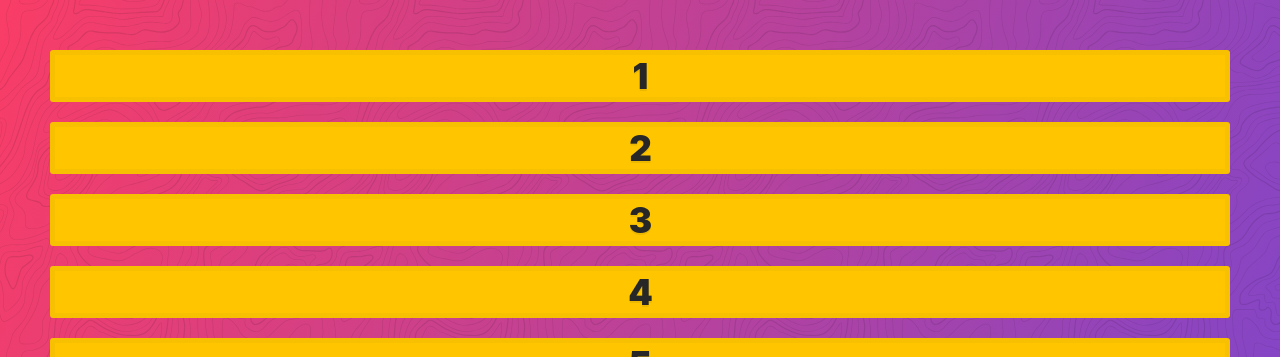
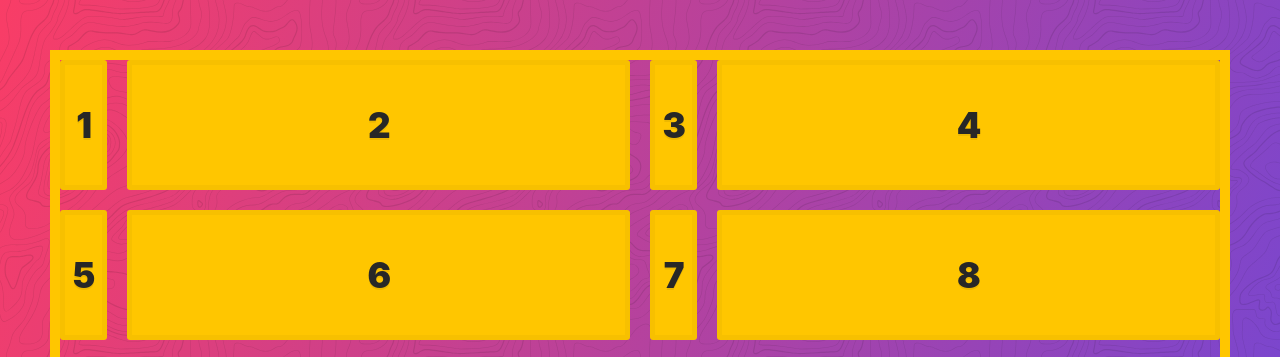
Before and after one commit to hwisoo/css-grid, a website: page 07 - Sizing tracks in CSS Grid/index.html in a window 1280 px wide. Shown: the top 357 px of the page. Drawn offline with Linux system fonts and the light colour scheme.

Commit message:
Sizing tracks in CSS Grid finished

```diff
--- a/07 - Sizing tracks in CSS Grid/index.html
+++ b/07 - Sizing tracks in CSS Grid/index.html
@@ -29,7 +29,11 @@
     <style>
       .container {
         display: grid;
+        height: 600px;
         grid-gap: 20px;
+        border: 10px solid var(--yellow);
+        /* auto will resize to just fit content width */
+        grid-template-columns: auto 1fr auto 1fr;
       }
     </style>
   </body>
```
